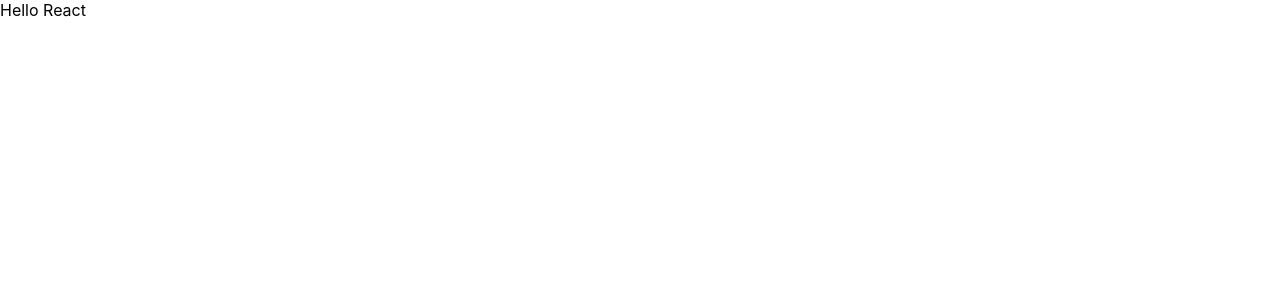
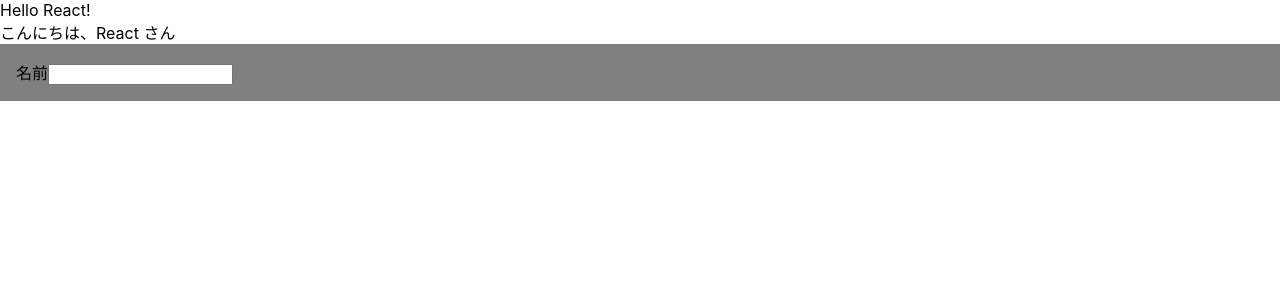
Before and after one commit to TomozQ/react-ts101, a React (Create React App) app: page / in a window 1280 px wide. Shown: the top 300 px of the page. Built offline with nearby package versions, Linux system fonts and the light colour scheme.

Commit message:
React Element

```diff
--- a/src/components/Hello.tsx
+++ b/src/components/Hello.tsx
@@ -5,10 +5,14 @@
     alert('hello')
   }
   const text = 'Hello React'
+  const name = 'React'
   return (
-    <div onClick={onClick}>
-      {text}
-    </div>
+    <span onClick={onClick}>
+      {/* {text} */}
+      Hello React! {/* タグ内に直接文字を書ける */}
+      <br/>
+      こんにちは、{name} さん {/* JavaScriptの埋め込み */}
+    </span>
   )
 }
 
--- /dev/null
+++ b/src/components/Name.tsx
@@ -0,0 +1,21 @@
+import React from 'react'
+
+// 名前を入力するためのテキストボックス
+const Name = () => {
+  // input要素のonChangeイベントに対するコールバック関数を定義
+  const onChange = (e: React.ChangeEvent<HTMLInputElement>) => {
+    console.log(e.target.value)
+  }
+
+  return (
+    // スタイルオブジェクトのキーはキャメルケース
+    <div style={{padding: '16px', backgroundColor: 'grey'}}>
+      {/* forの代わりにhtmlFor */}
+      <label htmlFor="name">名前</label>
+      {/* classやonchangeの代わりに、classNameやonChangeを使う */}
+      <input id='name' className='input-name' type="text" onChange={onChange}/>
+    </div>
+  )
+}
+
+export default Name
--- a/src/index.tsx
+++ b/src/index.tsx
@@ -3,6 +3,7 @@
 import './index.css';
 // import App from './App';
 import Hello from './components/Hello';
+import Name from './components/Name';
 import reportWebVitals from './reportWebVitals';
 
 const root = ReactDOM.createRoot(
@@ -11,6 +12,7 @@
 root.render(
   <React.StrictMode>  {/* 不適切なコードを検知するためのヘルパー */}
     <Hello />
+    <Name />
   </React.StrictMode>
 );
 
```
